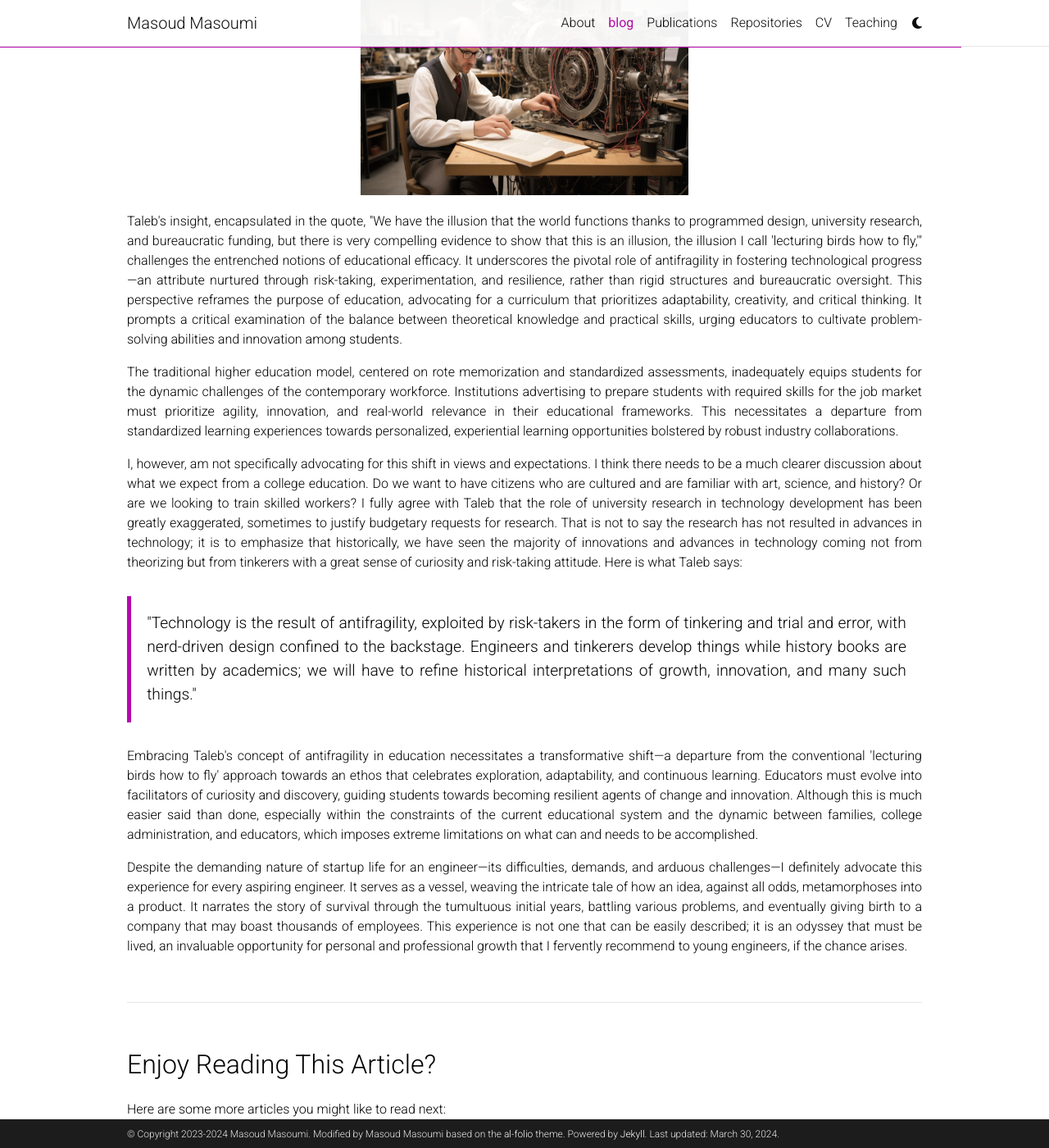
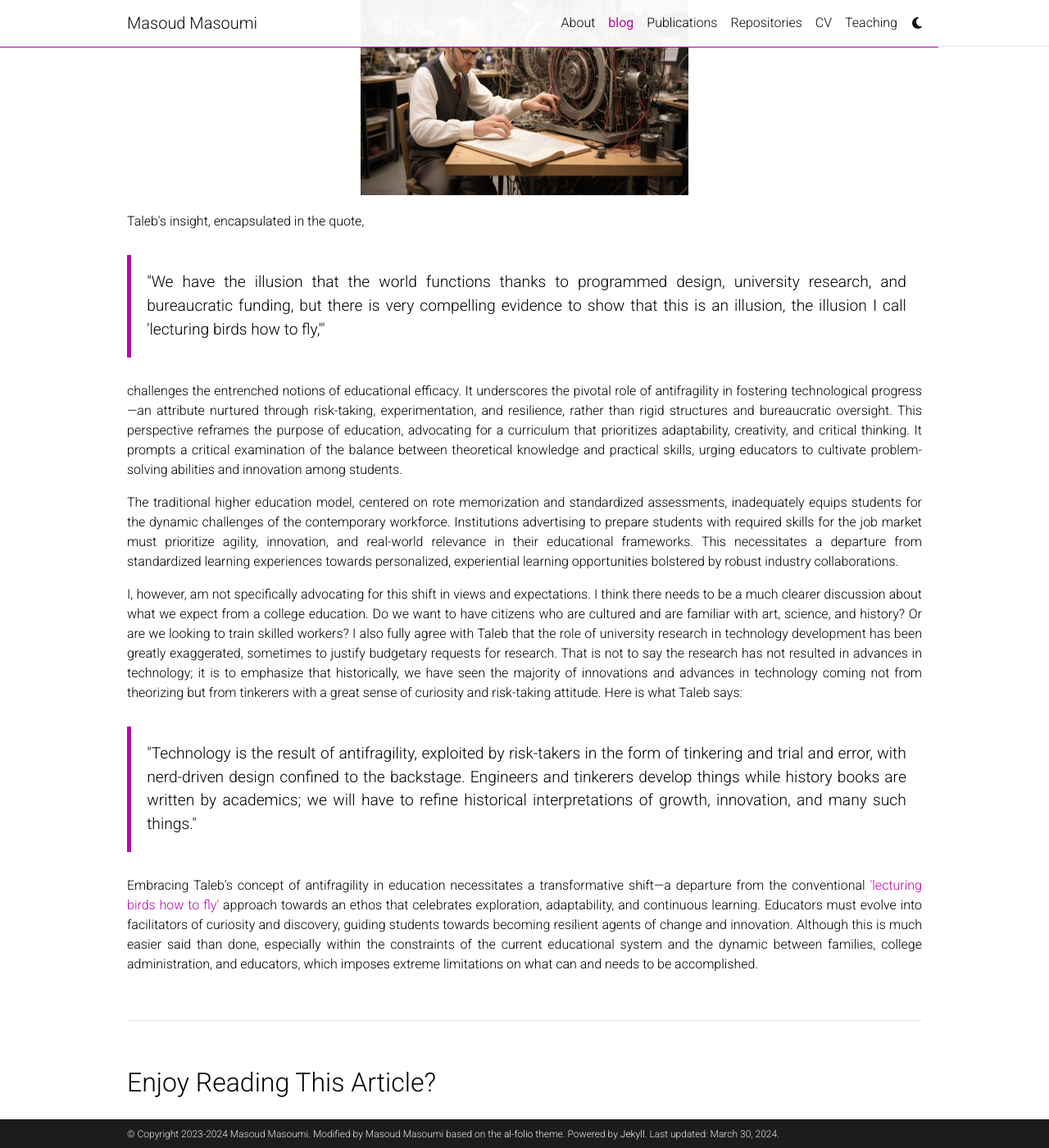
Before and after one commit to MasoudMiM/masoudmim.github.io, a Jekyll site: the page built from _posts/2024-03-18-unmasking-educational-illusion.md, in a window 1280 px wide and 1400 px high, scrolled down 821 px. Shown: the whole window at 82% size. Built offline with Jekyll 4.4.1, drawn with Linux system fonts in a browser that asks for light colours; comment, search, counter and statistics services are not loaded; a style sheet for code colours, icons or effects is not loaded.

Commit message:
modified a blog post

```diff
--- a/_posts/2024-03-18-unmasking-educational-illusion.md
+++ b/_posts/2024-03-18-unmasking-educational-illusion.md
@@ -30,18 +30,22 @@ categories: personal-thoughts
 </div>
 
 
-<p>Taleb's insight, encapsulated in the quote, "We have the illusion that the world functions thanks to programmed design, university research, and bureaucratic funding, but there is very compelling evidence to show that this is an illusion, the illusion I call 'lecturing birds how to fly,'" challenges the entrenched notions of educational efficacy. It underscores the pivotal role of antifragility in fostering technological progress—an attribute nurtured through risk-taking, experimentation, and resilience, rather than rigid structures and bureaucratic oversight. This perspective reframes the purpose of education, advocating for a curriculum that prioritizes adaptability, creativity, and critical thinking. It prompts a critical examination of the balance between theoretical knowledge and practical skills, urging educators to cultivate problem-solving abilities and innovation among students.</p>
+<p>Taleb's insight, encapsulated in the quote,
+
+<blockquote>
+    <p>"We have the illusion that the world functions thanks to programmed design, university research, and bureaucratic funding, but there is very compelling evidence to show that this is an illusion, the illusion I call 'lecturing birds how to fly,'"</p>
+</blockquote>
+
+challenges the entrenched notions of educational efficacy. It underscores the pivotal role of antifragility in fostering technological progress—an attribute nurtured through risk-taking, experimentation, and resilience, rather than rigid structures and bureaucratic oversight. This perspective reframes the purpose of education, advocating for a curriculum that prioritizes adaptability, creativity, and critical thinking. It prompts a critical examination of the balance between theoretical knowledge and practical skills, urging educators to cultivate problem-solving abilities and innovation among students.</p>
 
 <p>The traditional higher education model, centered on rote memorization and standardized assessments, inadequately equips students for the dynamic challenges of the contemporary workforce. Institutions advertising to prepare students with required skills for the job market must prioritize agility, innovation, and real-world relevance in their educational frameworks. This necessitates a departure from standardized learning experiences towards personalized, experiential learning opportunities bolstered by robust industry collaborations.</p>
 
-<p>I, however, am not specifically advocating for this shift in views and expectations. I think there needs to be a much clearer discussion about what we expect from a college education. Do we want to have citizens who are cultured and are familiar with art, science, and history? Or are we looking to train skilled workers? I fully agree with Taleb that the role of university research in technology development has been greatly exaggerated, sometimes to justify budgetary requests for research. That is not to say the research has not resulted in advances in technology; it is to emphasize that historically, we have seen the majority of innovations and advances in technology coming not from theorizing but from tinkerers with a great sense of curiosity and risk-taking attitude. Here is what Taleb says:</p>
+<p>I, however, am not specifically advocating for this shift in views and expectations. I think there needs to be a much clearer discussion about what we expect from a college education. Do we want to have citizens who are cultured and are familiar with art, science, and history? Or are we looking to train skilled workers? I also fully agree with Taleb that the role of university research in technology development has been greatly exaggerated, sometimes to justify budgetary requests for research. That is not to say the research has not resulted in advances in technology; it is to emphasize that historically, we have seen the majority of innovations and advances in technology coming not from theorizing but from tinkerers with a great sense of curiosity and risk-taking attitude. Here is what Taleb says:</p>
 
 <blockquote>
     <p>"Technology is the result of antifragility, exploited by risk-takers in the form of tinkering and trial and error, with nerd-driven design confined to the backstage. Engineers and tinkerers develop things while history books are written by academics; we will have to refine historical interpretations of growth, innovation, and many such things."</p>
 </blockquote>
 
-<p>Embracing Taleb's concept of antifragility in education necessitates a transformative shift—a departure from the conventional 'lecturing birds how to fly' approach towards an ethos that celebrates exploration, adaptability, and continuous learning. Educators must evolve into facilitators of curiosity and discovery, guiding students towards becoming resilient agents of change and innovation. Although this is much easier said than done, especially within the constraints of the current educational system and the dynamic between families, college administration, and educators, which imposes extreme limitations on what can and needs to be accomplished.</p>
-
-<p>Despite the demanding nature of startup life for an engineer—its difficulties, demands, and arduous challenges—I definitely advocate this experience for every aspiring engineer. It serves as a vessel, weaving the intricate tale of how an idea, against all odds, metamorphoses into a product. It narrates the story of survival through the tumultuous initial years, battling various problems, and eventually giving birth to a company that may boast thousands of employees. This experience is not one that can be easily described; it is an odyssey that must be lived, an invaluable opportunity for personal and professional growth that I fervently recommend to young engineers, if the chance arises.</p>
+<p>Embracing Taleb's concept of antifragility in education necessitates a transformative shift—a departure from the conventional <a href="https://twitter.com/black_swan_man/status/1439932806424109056/photo/1">'lecturing birds how to fly'</a> approach towards an ethos that celebrates exploration, adaptability, and continuous learning. Educators must evolve into facilitators of curiosity and discovery, guiding students towards becoming resilient agents of change and innovation. Although this is much easier said than done, especially within the constraints of the current educational system and the dynamic between families, college administration, and educators, which imposes extreme limitations on what can and needs to be accomplished.</p>
 
 </div>
```
